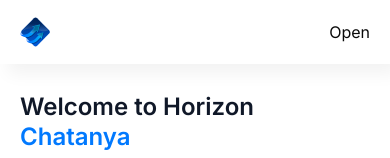
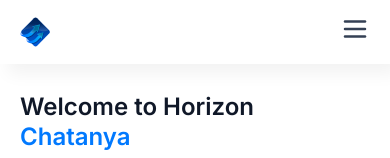
Before and after one commit to chatanyapra/banking_application, a Next.js app: page / in a window 390 px wide. Shown: the top 158 px of the page. Built offline with nearby package versions, Linux system fonts and the light colour scheme.

Commit message:
add mobile nav bar with burger

```diff
--- a/app/(root)/layout.tsx
+++ b/app/(root)/layout.tsx
@@ -1,15 +1,16 @@
 import MobileNav from '@/components/ui/MobileNav';
 import Sidebar from '@/components/ui/Sidebar'
 import Image from 'next/image';
-
 export default function RootLayout({
     children,
 }: Readonly<{
     children: React.ReactNode;
 }>) {
+
     const loggedIn = {firstname: "Chatanya", lastname: "Pratap"}
     return (
         <main className="flex h-screen w-full font-inter">
+
             <Sidebar user={loggedIn} />
             <div className="flex size-full flex-col">
                 <div className="root-layout">
--- a/components/ui/MobileNav.tsx
+++ b/components/ui/MobileNav.tsx
@@ -1,3 +1,4 @@
+"use client"
 import {
   Sheet,
   SheetContent,
@@ -6,13 +7,22 @@ import {
   SheetTitle,
   SheetTrigger,
 } from "@/components/ui/sheet"
+import Image from "next/image"
 
 const MobileNav = ({user}: MobileNavProps) => {
   return (
-    <section>
+    <section className="w-full max-w-[264px]">
       <Sheet>
-        <SheetTrigger>Open</SheetTrigger>
-        <SheetContent>
+        <SheetTrigger>
+          <Image
+            src="/icons/hamburger.svg"
+            width={30}
+            height={30}
+            alt="menu"
+            className="cursor-pointer"
+          />
+        </SheetTrigger>
+        <SheetContent side="left">
           <SheetHeader>
             <SheetTitle>Are you absolutely sure?</SheetTitle>
             <SheetDescription>
@@ -25,5 +35,4 @@ const MobileNav = ({user}: MobileNavProps) => {
     </section>
   )
 }
-
 export default MobileNav
```
Also changed, not shown: components/ui/sheet.tsx (+5 -11 lines), 1 other file (tests, documents, lock files or other folders).
